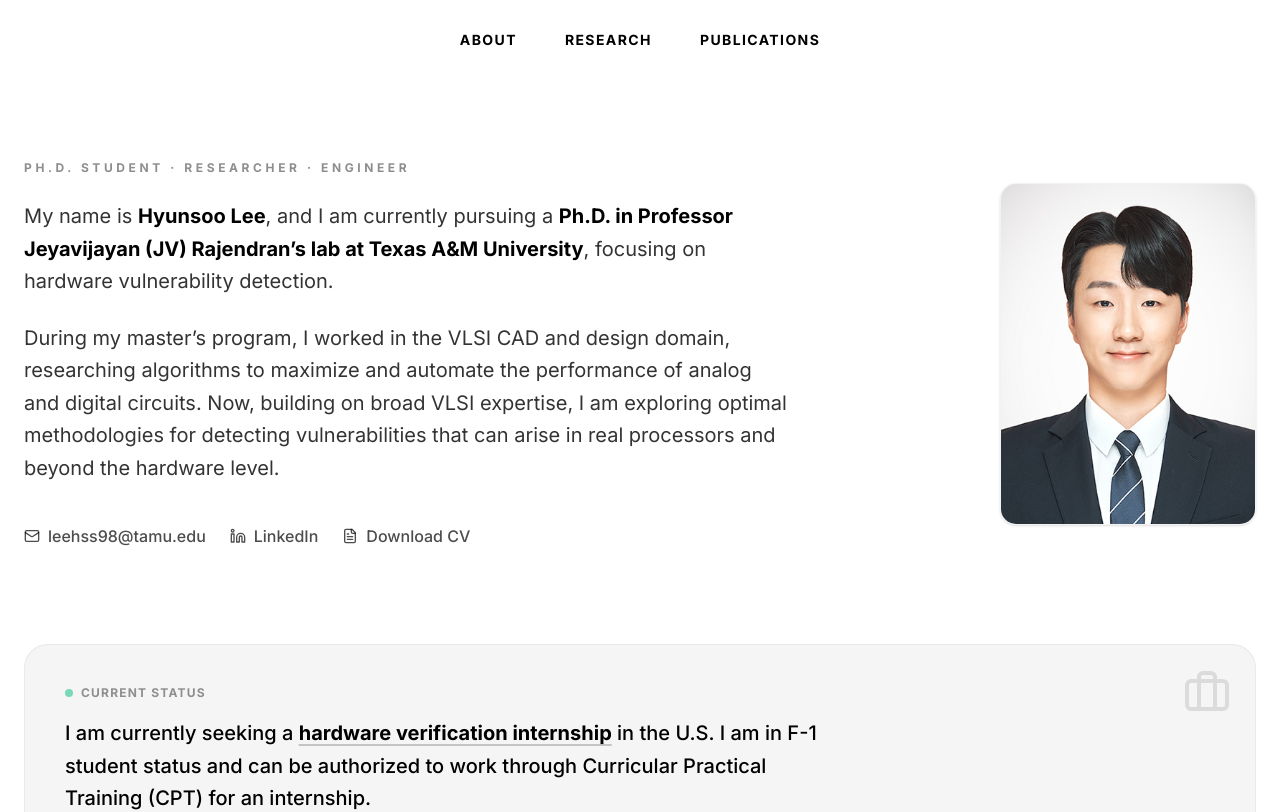
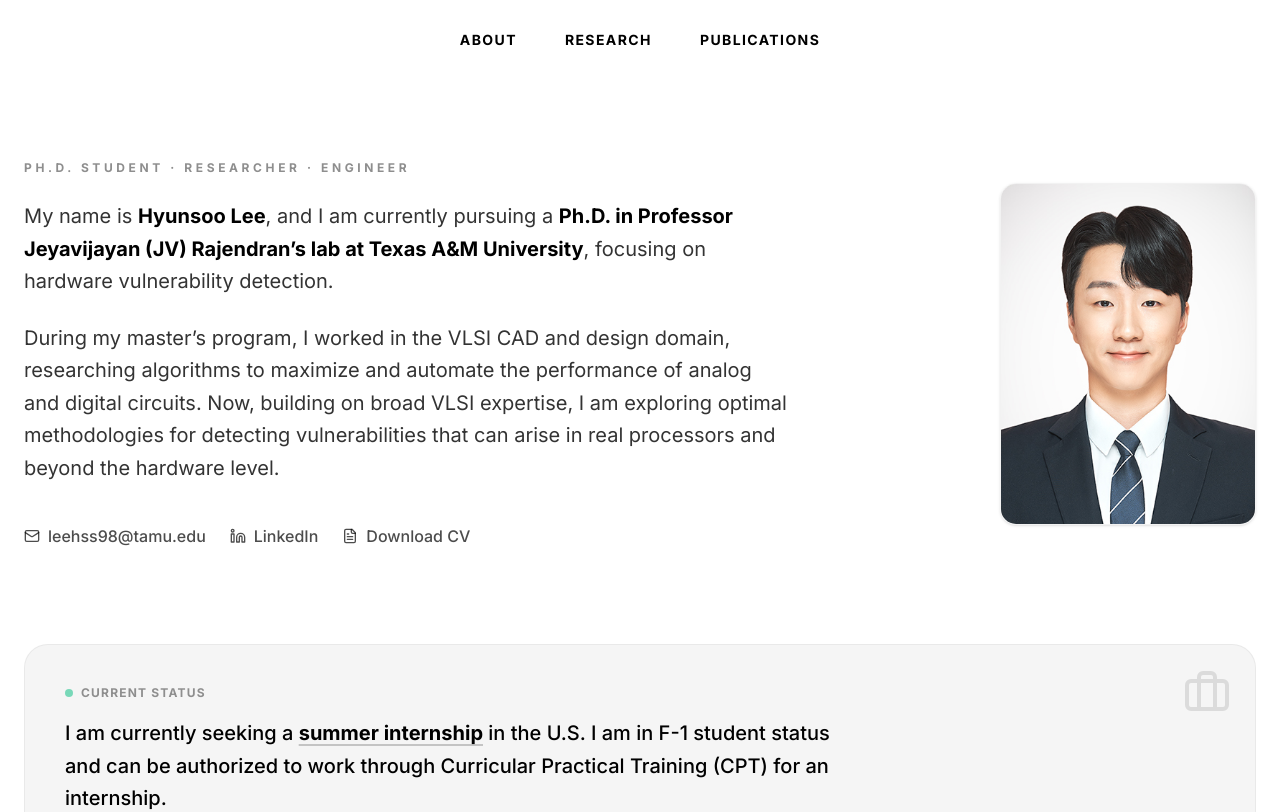
Before and after one commit to leehss98/hyunsoo-webpage, a React (Vite) app: page / in a window 1280 px wide. Shown: the top 812 px of the page. Built offline with nearby package versions, Linux system fonts and the light colour scheme.

Commit message:
Update App.tsx

```diff
--- a/src/App.tsx
+++ b/src/App.tsx
@@ -269,7 +269,7 @@ export default function App() {
                   Current Status
                 </p>
                 <p className="text-lg md:text-xl font-medium leading-relaxed">
-                  I am currently seeking a <span className="text-ink font-bold underline decoration-black/20 underline-offset-4">hardware verification internship</span> in the U.S. I am in F-1 student status and can be authorized to work through Curricular Practical Training (CPT) for an internship.
+                  I am currently seeking a <span className="text-ink font-bold underline decoration-black/20 underline-offset-4">summer internship</span> in the U.S. I am in F-1 student status and can be authorized to work through Curricular Practical Training (CPT) for an internship.
                 </p>
               </div>
             </div>
```
